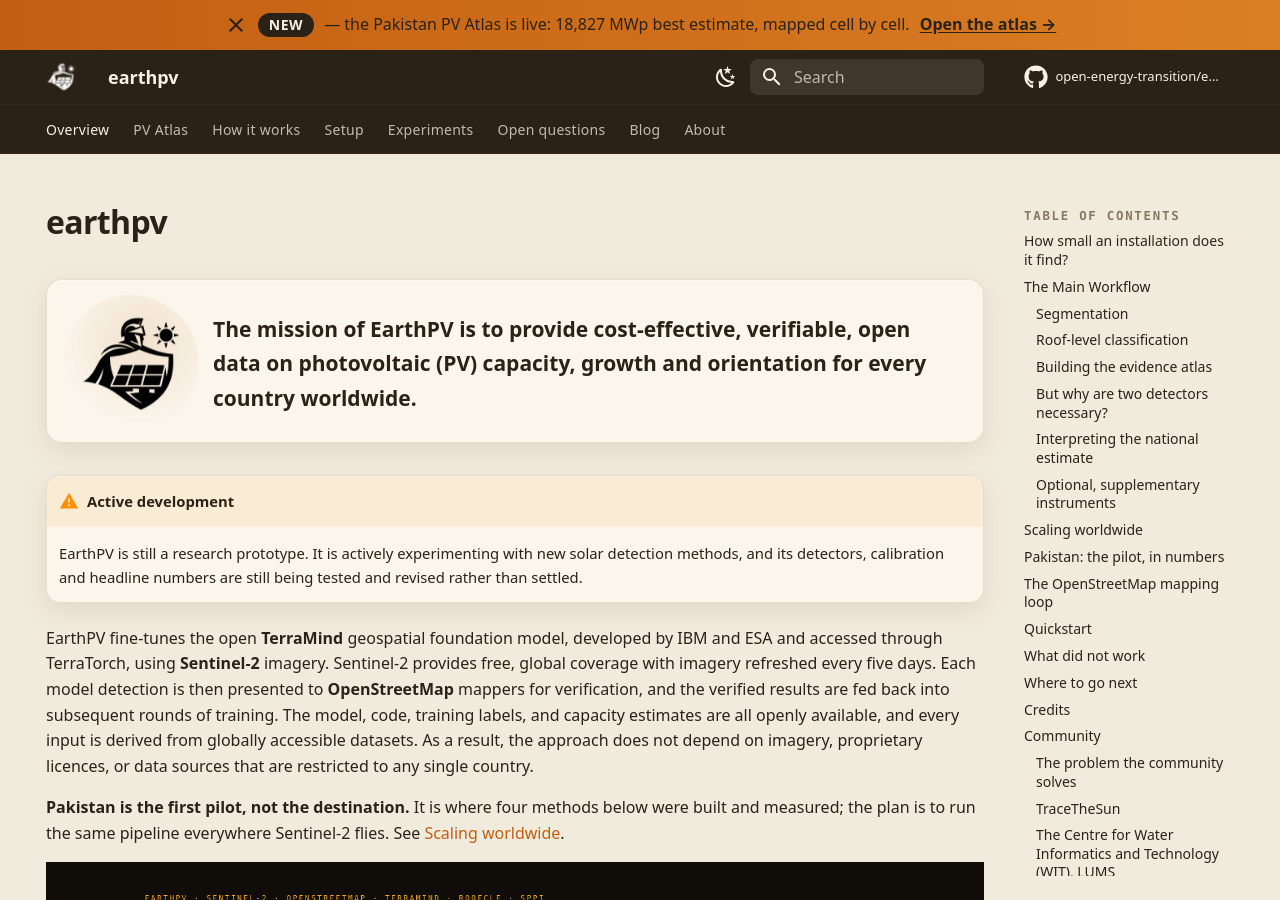
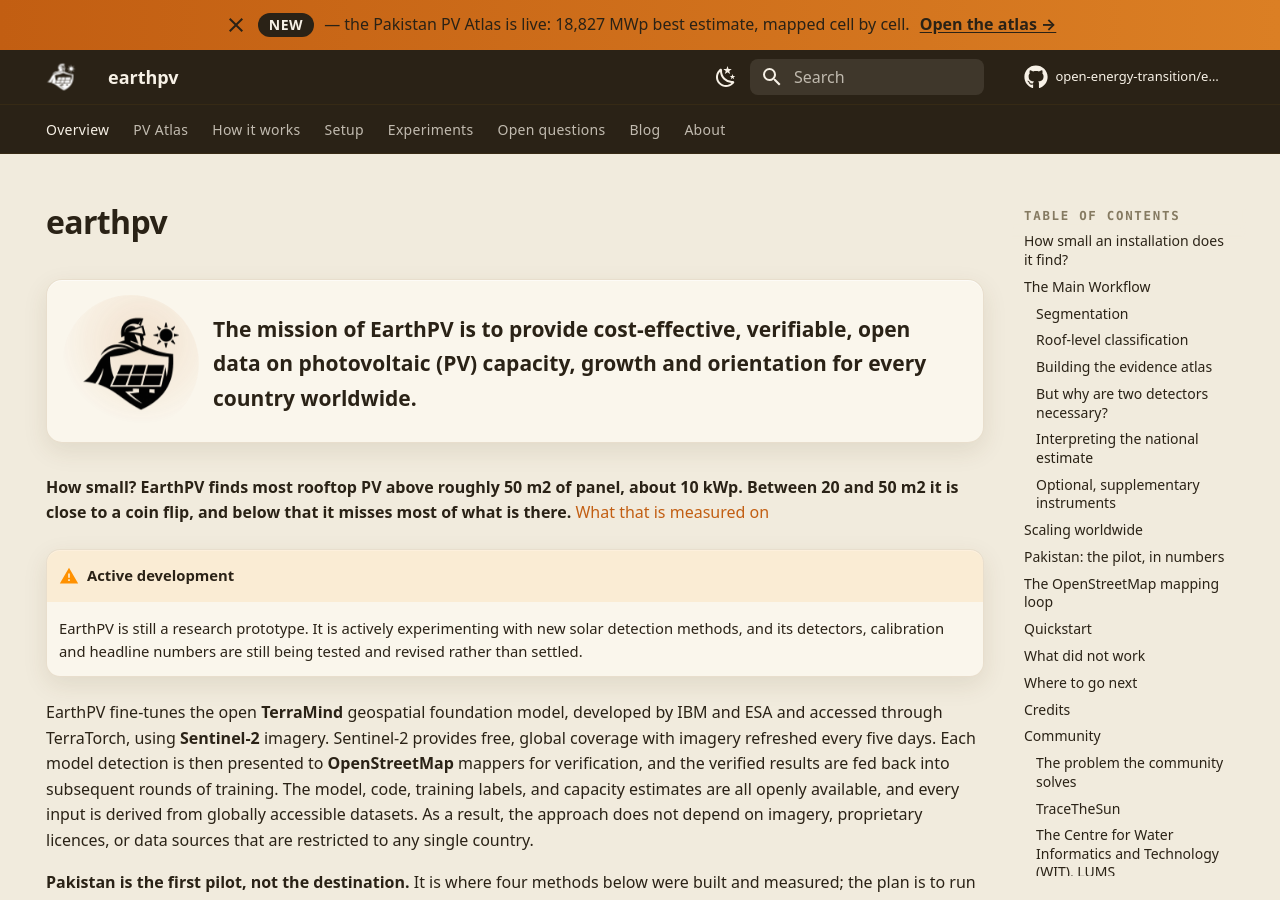
Before and after one commit to open-energy-transition/earthpv, an MkDocs documentation site: the page built from docs/index.md, in a window 1280 px wide and 900 px high. Built offline with MkDocs 1.6.1 and Material for MkDocs 9.7.7, drawn with Linux system fonts in a browser that asks for light colours; comment, search, counter and statistics services are not loaded.

Commit message:
Put the capability headline at the top of the README and the landing page
"Does this see my kind of PV" is the first question a reader has, and the answer was 60
lines down. One sentence now sits directly under the mission statement on both pages,
linking to the measured table rather than restating it:

  How small? EarthPV finds most rooftop PV above roughly 50 m2 of panel, about 10 kWp.
  Between 20 and 50 m2 it is close to a coin flip, and below that it misses most of what
  is there.

Co-Authored-By: Claude Opus 5 (1M context) <noreply@anthropic.com>

```diff
--- a/docs/index.md
+++ b/docs/index.md
@@ -20,6 +20,12 @@ photovoltaic (PV) capacity, growth and orientation for every country worldwide.*
 </div>
 
 </div>
+
+**How small? EarthPV finds most rooftop PV above roughly 50 m2 of panel, about
+10 kWp. Between 20 and 50 m2 it is close to a coin flip, and below that it misses most
+of what is there.**
+[What that is measured on](#how-small-an-installation-does-it-find)
+{ .lede }
 
 !!! warning "Active development"
     EarthPV is still a research prototype. It is actively experimenting with new solar
```
Also changed, not shown: README.md (+5 -0 lines).
